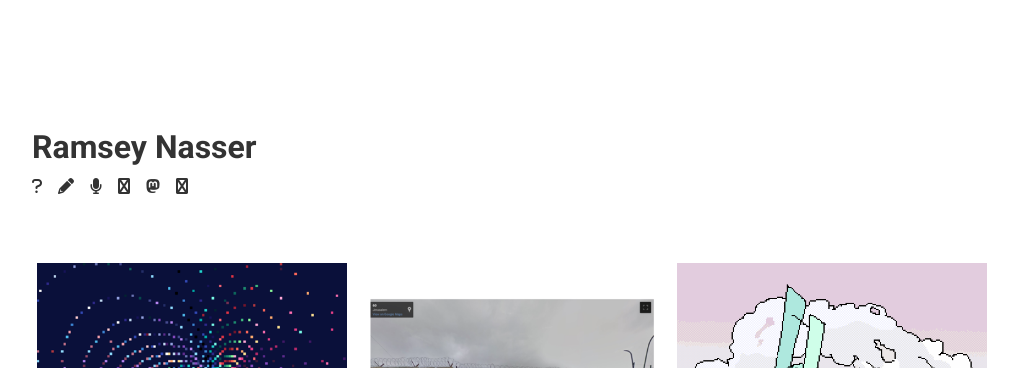
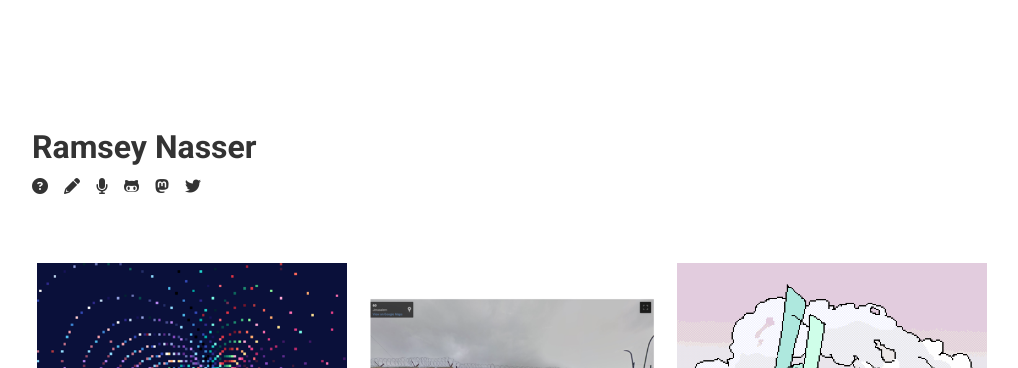
Before and after one commit to nasser/nasser.github.io, a Jekyll site: the page built from index.html, in a window 1280 px wide. Shown: the top 368 px of the page, without its empty margins (128-1146 px from the left). Built offline with Jekyll 4.4.1, drawn with Linux system fonts in a browser that asks for light colours.

Commit message:
Fix icons

```diff
--- a/_layouts/page.html
+++ b/_layouts/page.html
@@ -39,12 +39,12 @@ layout: page
 
       <nav {% unless page.title %} class="index" {% endunless %}>
         <ul>
-          <li><a title="About" href="{{ site.url }}/about"><i class="fa fa-question"></i></a></li>
+          <li><a title="About" href="{{ site.url }}/about"><i class="fa-sharp fa-solid fa-circle-question"></i></a></li>
           <li><a title="Text" href="{{ site.url }}/text"><i class="fa fa-pencil"></i></a></li>
           <li><a title="Talks" href="{{ site.url }}/talks"><i class="fa fa-microphone"></i></a></li>
-          <li><a title="Github" href="http://github.com/nasser"><i class="fa fa-github-alt"></i></a></li>
-          <li><a title="Mastodon" rel="me" href="https://merveilles.town/@nasser"><i class="fab fa-mastodon"></i></a></li>
-          <li><a title="Twitter" href="http://twitter.com/ra"><i class="fa fa-twitter"></i></a></li>
+          <li><a title="Github" href="http://github.com/nasser"><i class="fa-brands fa-github-alt"></i></i></a></li>
+          <li><a title="Mastodon" rel="me" href="https://merveilles.town/@nasser"><i class="fa-brands fa-mastodon"></i></a></li>
+          <li><a title="Twitter" href="http://twitter.com/ra"><i class="fa-brands fa-twitter"></i></a></li>
         </ul>
       </nav>
     </header>
```
